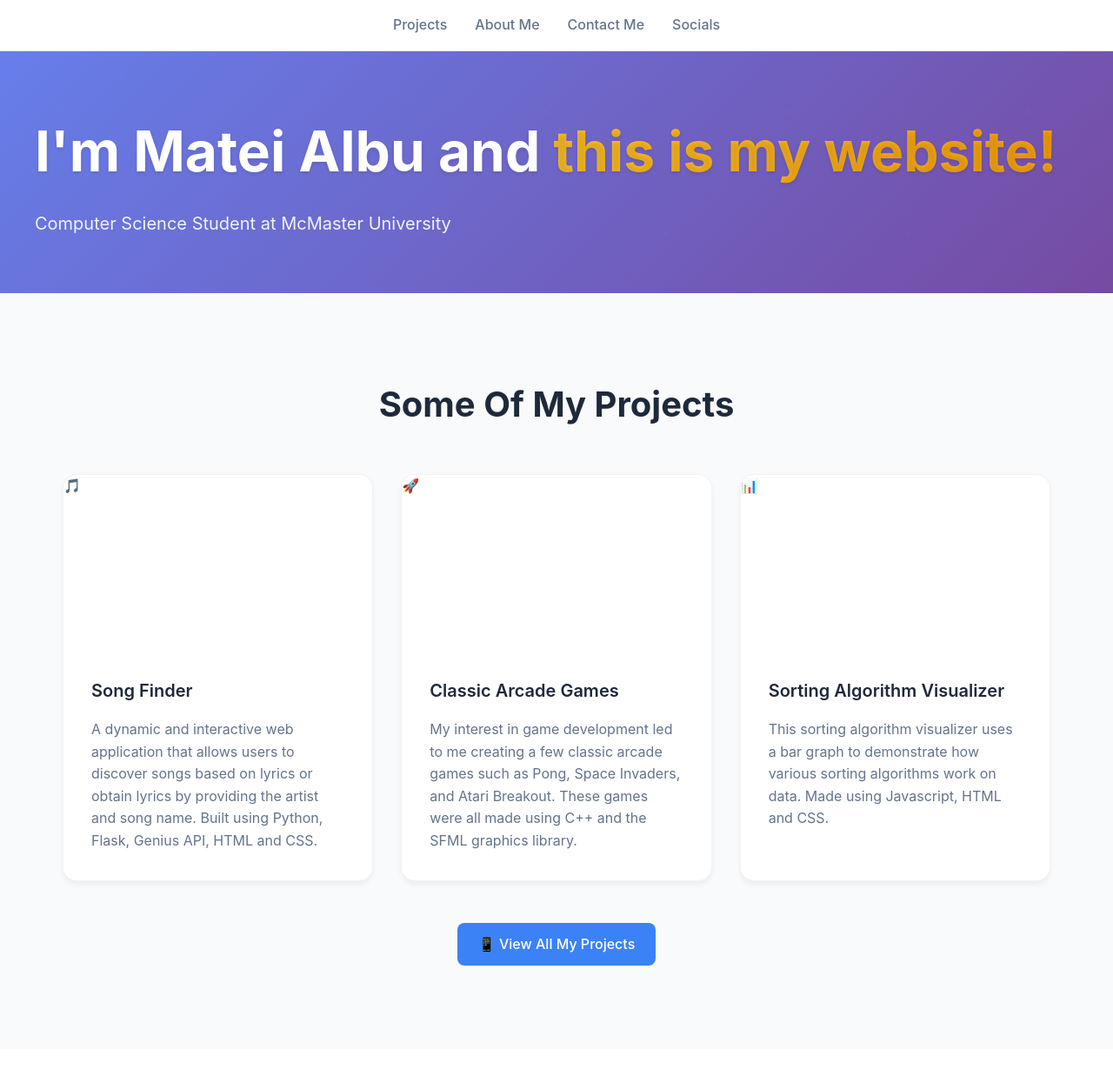
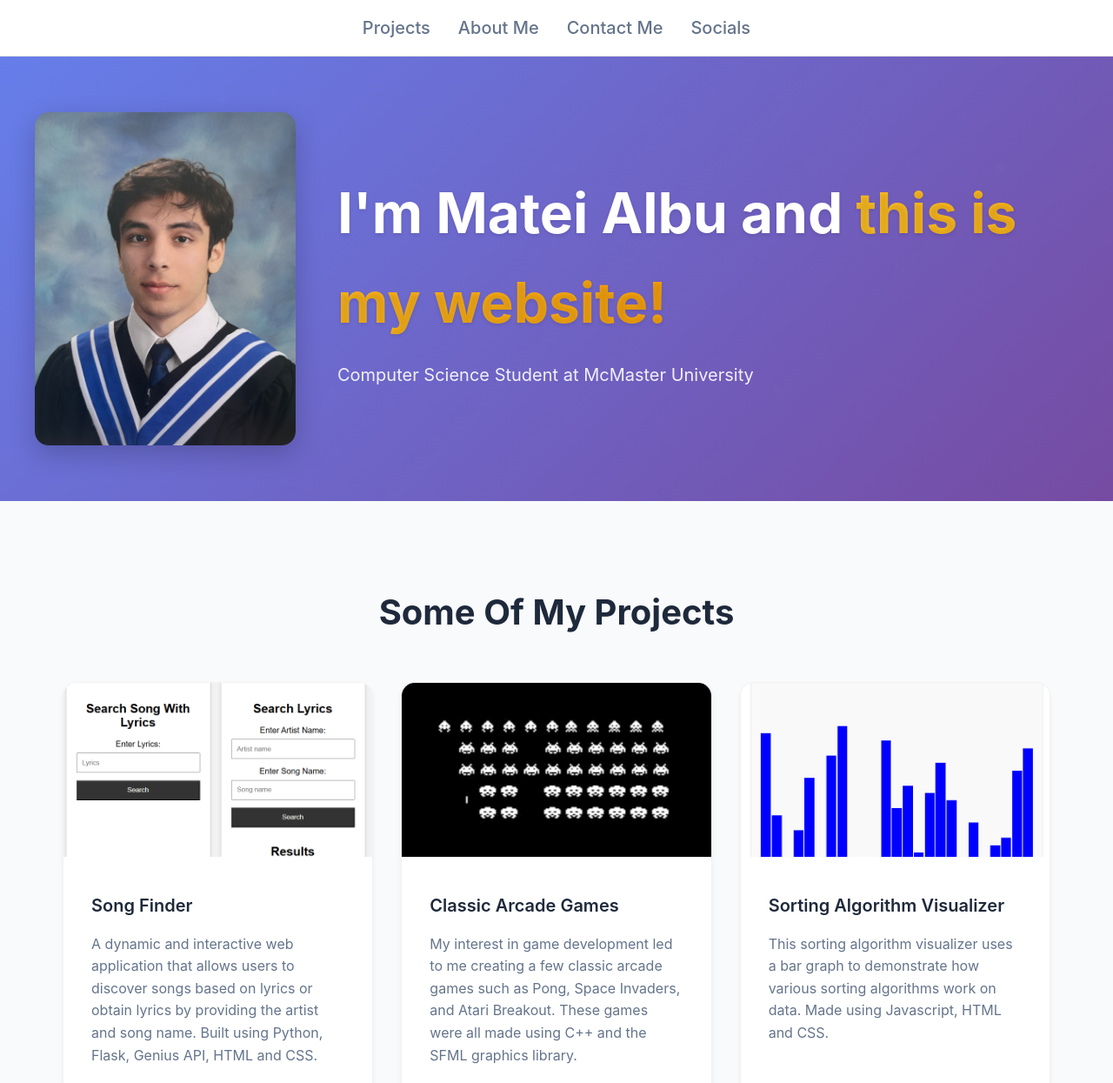
Before and after one commit to Matei-Albu/MateiAlbu, a plain HTML site: page index.html in a window 1280 px wide. Shown: the top 1245 px of the page at 87% size. Drawn offline with Linux system fonts and the light colour scheme.

Commit message:
change about me and styling

```diff
--- a/index.html
+++ b/index.html
@@ -18,8 +18,13 @@
 
     <section class="hero">
         <div class="hero-content">
-            <h1>I'm Matei Albu and <span class="highlight">this is my website!</span></h1>
-            <p class="hero-subtitle">Computer Science Student at McMaster University</p>
+            <div class="hero-container">
+                <img src="mateialbu.png" alt="Matei Albu" class="hero-image">
+                <div class="hero-text">
+                    <h1>I'm Matei Albu and <span class="highlight">this is my website!</span></h1>
+                    <p class="hero-subtitle">Computer Science Student at McMaster University</p>
+                </div>
+            </div>
         </div>
     </section>
 
@@ -27,21 +32,21 @@
         <h2 class="section-title">Some Of My Projects</h2>
         <div class="projects-grid">
             <div class="project-card">
-                <div class="project-image">🎵</div>
+                <img src="SongFind.png" alt="Song Finder Project" class="project-image">
                 <div class="project-content">
                     <h3 class="project-title">Song Finder</h3>
                     <p class="project-description">A dynamic and interactive web application that allows users to discover songs based on lyrics or obtain lyrics by providing the artist and song name. Built using Python, Flask, Genius API, HTML and CSS.</p>
                 </div>
             </div>
             <div class="project-card">
-                <div class="project-image">🚀</div>
+                <img src="SpaceI.png" alt="Space Invaders Game" class="project-image">
                 <div class="project-content">
                     <h3 class="project-title">Classic Arcade Games</h3>
                     <p class="project-description">My interest in game development led to me creating a few classic arcade games such as Pong, Space Invaders, and Atari Breakout. These games were all made using C++ and the SFML graphics library.</p>
                 </div>
             </div>
             <div class="project-card">
-                <div class="project-image">📊</div>
+                <img src="Sorting.png" alt="Sorting Algorithm Visualizer" class="project-image">
                 <div class="project-content">
                     <h3 class="project-title">Sorting Algorithm Visualizer</h3>
                     <p class="project-description">This sorting algorithm visualizer uses a bar graph to demonstrate how various sorting algorithms work on data. Made using Javascript, HTML and CSS.</p>
@@ -53,19 +58,16 @@
         </a>
     </section>
 
-    <!-- About Section -->
     <section id="about" class="about">
         <div class="about-container">
             <div class="about-text">
                 <h2>About Me</h2>
                 <p>I'm an ambitious and driven computer science student at McMaster University, fueled by my passion for learning and growth.</p>
                 <p>From a young age, I've found joy in creating—whether it was building things, crafting DIY projects, or programming my first simple games. I enjoy hiking, being outdoors, traveling, and rock climbing, which challenges me to problem-solve and adapt to overcome obstacles.</p>
-                <p>I'm also deeply passionate about fundraising, having helped raise over $20,000 during my years at high school.</p>
 
                 <div class="skills">
                     <span class="skill-tag programming">💻 Programming</span>
                     <span class="skill-tag climbing">🧗 Rock Climbing</span>
-                    <span class="skill-tag fundraising">👥 Fundraising</span>
                 </div>
 
                 <a href="https://drive.google.com/drive/folders/1l5E2SIiIZAol72l0hM5EyjCYTdEsl0ef?usp=sharing" class="climbing-btn">
@@ -73,7 +75,7 @@
                 </a>
             </div>
             <div class="about-image">
-                <div class="about-image-placeholder">📸</div>
+                <img src="Me.jpeg" alt="Matei Albu" class="about-image-photo">
             </div>
         </div>
     </section>
--- a/style.css
+++ b/style.css
@@ -1,4 +1,3 @@
-/* General Styles */
 * {
     margin: 0;
     padding: 0;
@@ -17,7 +16,6 @@ html {
     scroll-padding-top: 80px;
 }
 
-/* Navigation */
 .navbar {
     position: sticky;
     top: 0;
@@ -41,7 +39,7 @@ html {
     color: #64748b;
     text-decoration: none;
     font-weight: 500;
-    font-size: 1rem;
+    font-size: 20px;
     transition: color 0.3s ease;
     position: relative;
 }
```
